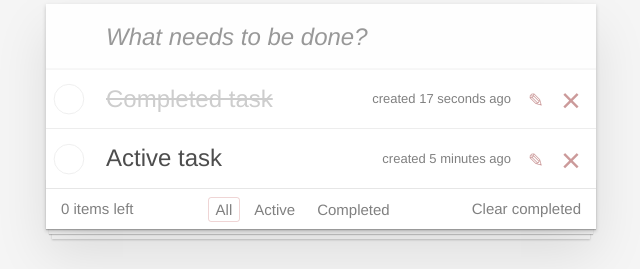
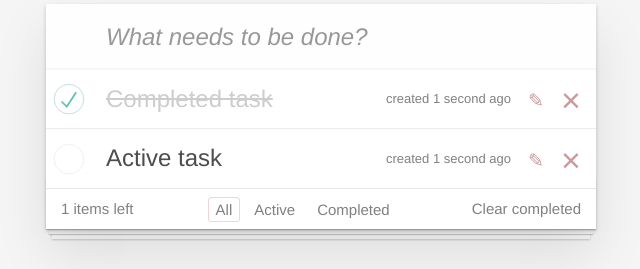
Before and after one commit to it-Lilya/todo, a React app: page / in a window 1280 px wide. Shown: the part 126-395 px from the top of the page, 319-959 px from the left. Built offline with nearby package versions, Linux system fonts and the light colour scheme.

Commit message:
удаление, редактирование, таймер, добавление

```diff
--- a/public/index.html
+++ b/public/index.html
@@ -2,7 +2,6 @@
 <html lang="en">
   <head>
     <meta charset="utf-8" />
-    <link rel="icon" href="%PUBLIC_URL%/favicon.ico" />
     <meta name="viewport" content="width=device-width, initial-scale=1" />
     <!-- <link rel="stylesheet" href="https://stackpath.bootstrapcdn.com/font-awesome/4.7.0/css/font-awesome.min.css">
     <link rel="stylesheet" href="https://stackpath.bootstrapcdn.com/bootstrap/4.1.3/css/bootstrap.min.css"> -->
--- a/src/components/Body/Body.js
+++ b/src/components/Body/Body.js
@@ -1,58 +1,160 @@
-import React, {useState} from "react";
+import React, { useEffect, useState } from "react";
 import NewTaskForm from "../NewTaskForm/NewTaskForm";
-// import {format} from 'date-fns';
+import { format } from "date-fns";
 import TaskList from "../TaskList/TaskList";
 import Footer from "../Footer/Footer";
 
-// let count = 0;
+let id = 0;
+let newArr = [];
 
-function Body()  {
+function Body() {
   const [todoData, setTodoData] = useState([
-    {class: 'completed', span: 'Completed task', createdTime: 'created 17 seconds ago', id: '11'},
-    {class: 'editing', span: 'Editing task', createdTime: '5 minutes ago', id: '12'},
-    {class: 'view', span: 'Active task', createdTime: 'created 5 minutes ago', id: '13'}
+    createItem("completed", "Completed task", 'created 1 second ago'),
+    createItem("editing", "Editing task", 'created 1 second ago'),
+    createItem("view", "Active task", 'created 1 second ago')
   ]);
-  // const [todo, setTodo] = useState('');
-  // const [tasks, setTasks] = useState([]);
+  const [done, setDone] = useState(1);
+  let count = 0;
+  const [copyTodo, setCopyTodo] = useState(todoData);
+  const [timers, setTimers] = useState(0);
+  let t = Date.now(format(new Date(), "HH:mm:ss"))
 
-  // let arr = tasks;
 
-  // const addTask = (val = '') => {
-  //   count++;
-  //   const taskTodo = {
-  //     class: 'view',
-  //     span: val,
-  //     createdTime: format(new Date(), "HH:mm:ss"),
-  //     id: count
-  //   };
-  //   arr.unshift(taskTodo);
-  //   setTasks(arr)
-  //   setTodo('');
-  // }
-function deleteItem(e) {
-  const id = todoData.findIndex(elem => elem.id === e.target.id);
-  let newTodo = [...todoData.slice(0, id), ...todoData.slice(id + 1)];
-  setTodoData(newTodo);
-}
+  function createItem(classItem, text) {
+    id++;
+    return {
+      class: classItem,
+      span: text,
+      time: 'created 1 second ago',
+      id: id,
+      timeMs: Date.now(format(new Date(), "HH:mm:ss"))
+    };
+  }
+
+  function deleteItem(e) {
+    const id = todoData.findIndex((elem) => elem.id === +e.target.id);
+    let newTodo = [...todoData.slice(0, id), ...todoData.slice(id + 1)];
+    setTodoData(newTodo);
+    if (todoData.find((er) => er.id === +e.target.id).class !== "completed") {
+      count = done - 1;
+      setDone(count);
+    }
+    setCopyTodo(newTodo);
+  }
+
+  function onDone(e) {
+    if (e.class === "completed") {
+      count = done + 1;
+      e.class = "view";
+    } else if (e.class === "view") {
+      count = done - 1;
+      e.class = "completed";
+    }
+    setDone(count);
+  }
+
+  function addItem(classItem, text) {
+    const newItem = createItem(classItem, text);
+    newArr = [newItem, ...todoData];
+    count = done + 1;
+    setTodoData(newArr);
+    setDone(count);
+    setCopyTodo(newArr);
+  }
+
+  function onEditing(e, btn) {
+    e.class = "editing";
+    let indx = todoData.findIndex((s) => s.id === e.id);
+    let newArray = [...todoData.slice(0, indx), e, ...todoData.slice(indx + 1)];
+    setTodoData(newArray);
+
+    const newForm = document.createElement("form");
+    const newInpText = document.createElement("input");
+    newInpText.className = "edit";
+    newInpText.type = "text";
+    newInpText.defaultValue = "";
+    newForm.appendChild(newInpText);
+    btn.closest("li").appendChild(newForm);
+
+    newInpText.addEventListener("keydown", (event) => {
+      if (event.key === "Enter" && event.target.value.trim()) {
+        event.preventDefault();
+        btn.closest("li").querySelector(".description").textContent = event.target.value.trim();
+        e.class = "view";
+        e.span = event.target.value.trim();
+        newArray = [...todoData.slice(0, indx), e, ...todoData.slice(indx + 1)];
+        setTodoData(newArray);
+        btn.closest("li").removeChild(newForm);
+      }
+    });
+  }
+
+  function filters(e) {
+    let newArray = [];
+    const btns = document.querySelector('.filters').querySelectorAll('button');
+    btns.forEach(btn => btn.classList.remove('selected'));
+    e.classList.add('selected');
+
+    if (e.textContent === 'Completed') {
+      copyTodo.forEach(r => {
+        if (r.class === 'completed') {
+          newArray.push(r);
+        }
+      })
+      setTodoData(newArray);
+      newArray = [];
+    } else if (e.textContent === 'Active') {
+      copyTodo.forEach(r => {
+        if (r.class === 'view') {
+          newArray.push(r);
+        }
+      })
+      setTodoData(newArray);
+      newArray = [];
+    } else {
+      setTodoData(copyTodo);
+    }
+  }
+
+  function clearCompleted() {
+    setTodoData([]);
+    setCopyTodo([]);
+    setDone(0);
+  }
+
+  function timerss() {
+    let newTodo = todoData;
+    newTodo.forEach(t => {
+      let difference = Date.now(format(new Date(), "HH:mm:ss")) - t.timeMs;
+      if (difference < 60000) {
+        t.time = `created ${Math.ceil(difference / 1000)} second ago`;
+      } else if (difference >= 60000 && difference <= 3200000) {
+        t.time = `created ${Math.ceil(difference / 100000)} minute ago`;
+      } else {
+        t.time = `created ${Math.ceil(difference / 10000)} hour ago`;
+      }
+    })
+    setTimers(timers+ 1);
+  }
+  useEffect(() => {
+    setCopyTodo(todoData);
+  }, [timers])
+  setInterval(() => {
+    timerss();
+  }, 10000)
+
+
   return (
     <div className="todoapp">
-      <NewTaskForm
-        // addTask={addTask}
-        // todo={todo}
-        // setTodo={setTodo}
-      />
+      <NewTaskForm addItem={addItem} />
       <TaskList
         todoData={todoData}
         onDeleted={deleteItem}
-        // onChange={handleChange}
-        // setTasks={setTasks}
+        onDone={onDone}
+        onEditing={onEditing}
       />
-      <Footer
-        // tasks={tasks}
-        // setTasks={setTasks}
-        // onChange = {() => setTasks(tasks)}
-      />
+      <Footer done={done} filters={filters} clearCompleted={clearCompleted} />
     </div>
-  )
+  );
 }
 export default Body;
--- a/src/components/Footer/Footer.js
+++ b/src/components/Footer/Footer.js
@@ -1,12 +1,12 @@
 import React from "react";
 import TasksFilter from "../TasksFilter/TasksFilter";
 
-function Footer() {
+function Footer({done, filters, clearCompleted}) {
   return (
     <footer className="footer">
-      <span className="todo-count">0 items left</span>
-      <TasksFilter />
-      <button className="clear-completed">Clear completed</button>
+      <span className="todo-count">{done} items left</span>
+      <TasksFilter filters={filters} />
+      <button className="clear-completed" onClick={clearCompleted}>Clear completed</button>
     </footer>
   )
 }
--- a/src/components/NewTaskForm/NewTaskForm.js
+++ b/src/components/NewTaskForm/NewTaskForm.js
@@ -1,21 +1,21 @@
 import React from "react";
 
-function NewTaskForm(props) {
-  // window.addEventListener('keydown', (e) => {
-  //   if (e.key === 'Enter' && document.querySelector('.new-todo').value.trim()) {
-  //     props.addTask(document.querySelector('.new-todo').value);
-  //     document.querySelector('.new-todo').value = '';
-  //   }
-  // })
+function NewTaskForm({addItem}) {
+  function onChangeNewTodo(e) {
+    e.preventDefault();
+    addItem('view', e.target.querySelector('input').value);
+    setTimeout(() => document.querySelector('.new-todo').value = '');
+  }
 
   return (
    <header className="header">
       <h1>Todos</h1>
-      <input className="new-todo"
-        placeholder="What needs to be done?"
-        defaultValue = ''
-        // onInput = {(e) => props.setTodo(e.target.value)}
-        />
+      <form className="form__new-todo" onSubmit={(e) => onChangeNewTodo(e)}>
+        <input className="form__new-todo new-todo"
+          placeholder="What needs to be done?"
+          defaultValue = '' />
+      </form>
+
     </header>
   )
 }
--- a/src/components/Task/Task.js
+++ b/src/components/Task/Task.js
@@ -1,38 +1,34 @@
 import React from "react";
 
+function Task({e, onDeleted, onDone, onEditing}) {
+  let check = 'false';
   function clickToggle(e) {
     const parentli = e.target.closest('li');
     if (!parentli.classList.contains('completed')) {
       parentli.className = 'completed';
     } else {
-    parentli.className = '';
+      parentli.className = 'view';
     }
+    onDone();
   }
-// function deleteElem(e) {
-//   console.log(e.target)
-// }
-
-function Task({todoData, onDeleted}) {
-  // console.log(onDeleted)
-  if (todoData) {
+  if (e.class === 'completed') {
+    check = true;
+  } else {
+    check = false;
+  }
   return (
-      (todoData.map((e) => {
-        return (
-          <li key={e.id} id={e.id} className={e.class}>
+    <li id={e.id} className={e.class}>
       <div className="view">
-              <input className="toggle" type="checkbox" onClick={clickToggle}/>
+        <input className="toggle" type="checkbox" onClick={clickToggle} defaultChecked={check} />
         <label>
           <span className="description">{e.span}</span>
-                <span className="created">{e.createdTime}</span>
+          <span className="created">{e.time}</span>
         </label>
-              <button className="icon icon-edit"></button>
+        <button className="icon icon-edit" id={e.id} onClick={(btn) => onEditing(e, btn.target)}></button>
         <button className="icon icon-destroy" id={e.id} onClick={onDeleted}></button>
       </div>
     </li>
   )
-      }))
-    )
-  }
 }
 
 export default Task;
--- a/src/components/TaskList/TaskList.js
+++ b/src/components/TaskList/TaskList.js
@@ -1,13 +1,18 @@
 import React from "react";
 import Task from "../Task/Task";
 
-function Tasklist({todoData, onDeleted}) {
+function Tasklist({todoData, onDeleted, onDone, onEditing}) {
   return (
     <ul className="todo-list">
-      <Task
-      todoData={todoData}
-      onDeleted={onDeleted}
-      />
+      {todoData.map((e) => {
+        return (
+          <Task key={e.id}
+          e={e}
+          onDeleted={onDeleted}
+          onDone={() => onDone(e)}
+          onEditing={onEditing} />
+        )
+      })}
     </ul>
   )
 }
--- a/src/components/TasksFilter/TasksFilter.js
+++ b/src/components/TasksFilter/TasksFilter.js
@@ -1,8 +1,8 @@
 import React from "react";
 
-function TasksFilter() {
+function TasksFilter({filters}) {
   return (
-    <ul className="filters">
+    <ul className="filters" onClick={(e) => filters(e.target)}>
     <li>
       <button className="selected">All</button>
     </li>
```
Also changed, not shown: package.json (+6 -1 lines), README.md (deleted), build/asset-manifest.json (added), build/index.html (added), build/manifest.json (added), build/static/js/main.de529934.js.LICENSE.txt (added), 5 other files. Lines whose indentation alone changed are shown as unchanged.
